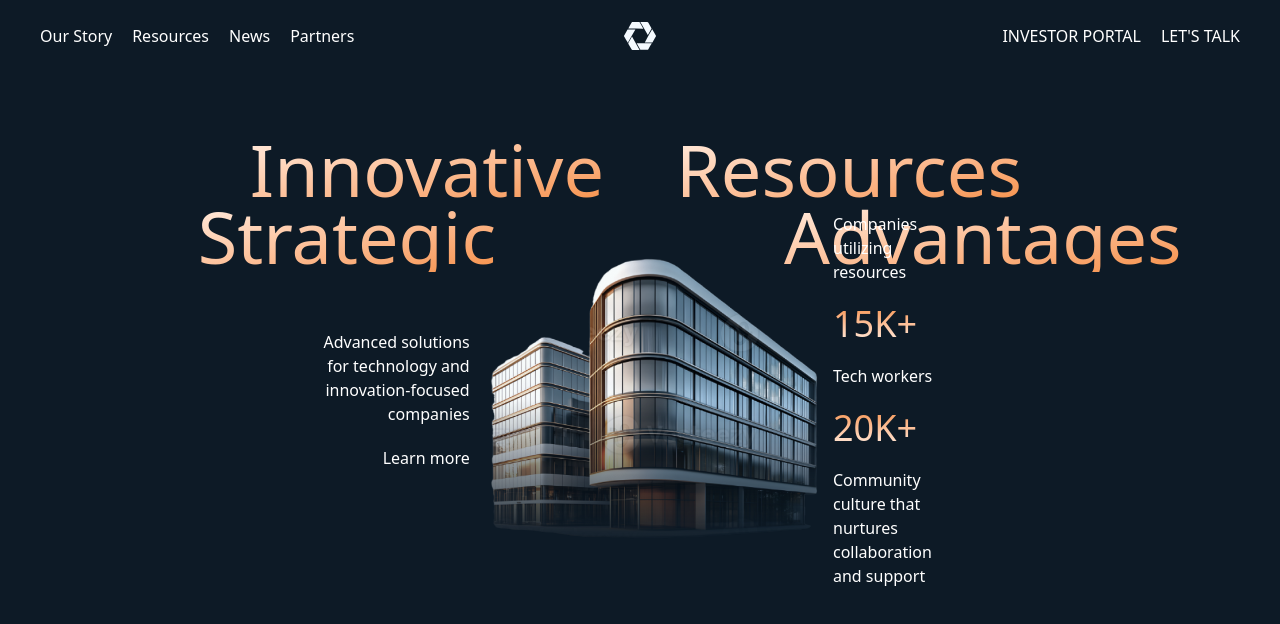
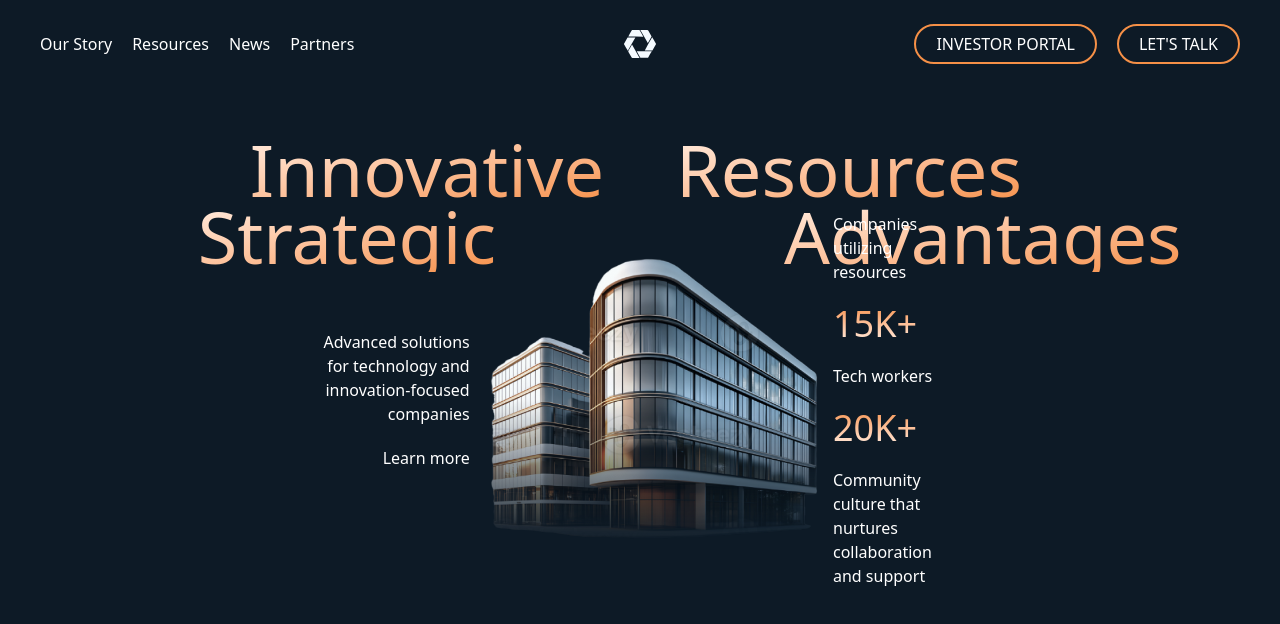
Before and after one commit to KonferCA/SPUR-Landing, a React (Vite) app: page / in a window 1280 px wide. Shown: the top 624 px of the page. Built offline with nearby package versions, Linux system fonts and the light colour scheme.

Commit message:
[update] navbar styling

```diff
--- a/src/components/Navbar/Navbar.tsx
+++ b/src/components/Navbar/Navbar.tsx
@@ -8,7 +8,7 @@ import React from "react";
  */
 const Navbar: React.FC = () => {
   return (
-    <header className="fixed flex w-full items-center justify-between px-10 py-6">
+    <header className="fixed flex w-full items-center justify-between px-10 py-6 z-50">
       {/* Directories */}
       <div className="flex gap-x-5 ">
         <a>Our Story</a>
@@ -22,8 +22,8 @@ const Navbar: React.FC = () => {
       </div>
       {/* Buttons */}
       <div className="flex gap-x-5">
-        <button className="uppercase">Investor Portal</button>
-        <button className="uppercase">Let's talk</button>
+        <button className="button-gradient">Investor Portal</button>
+        <button className="button-gradient">Let's talk</button>
       </div>
     </header>
   );
```
